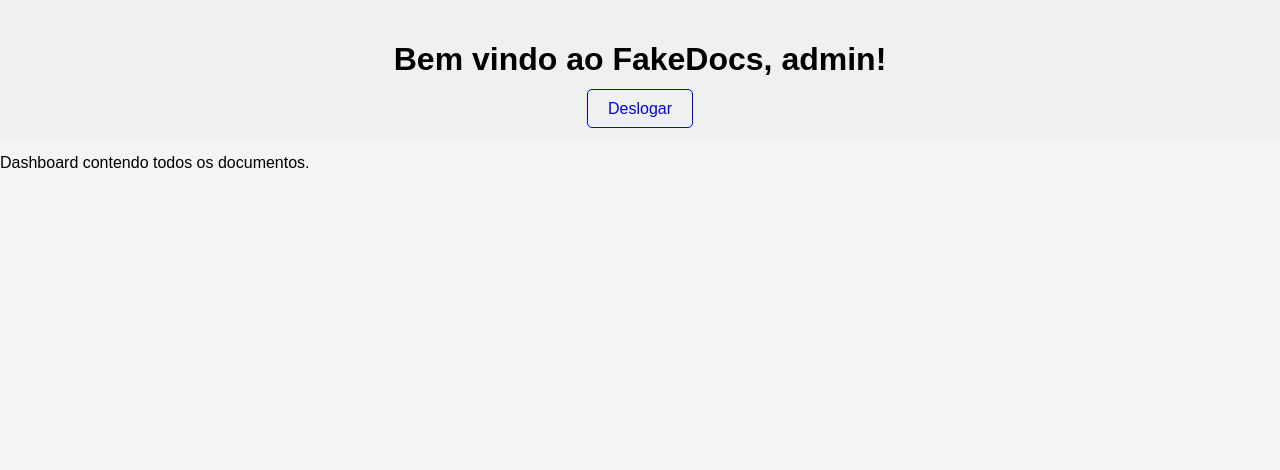
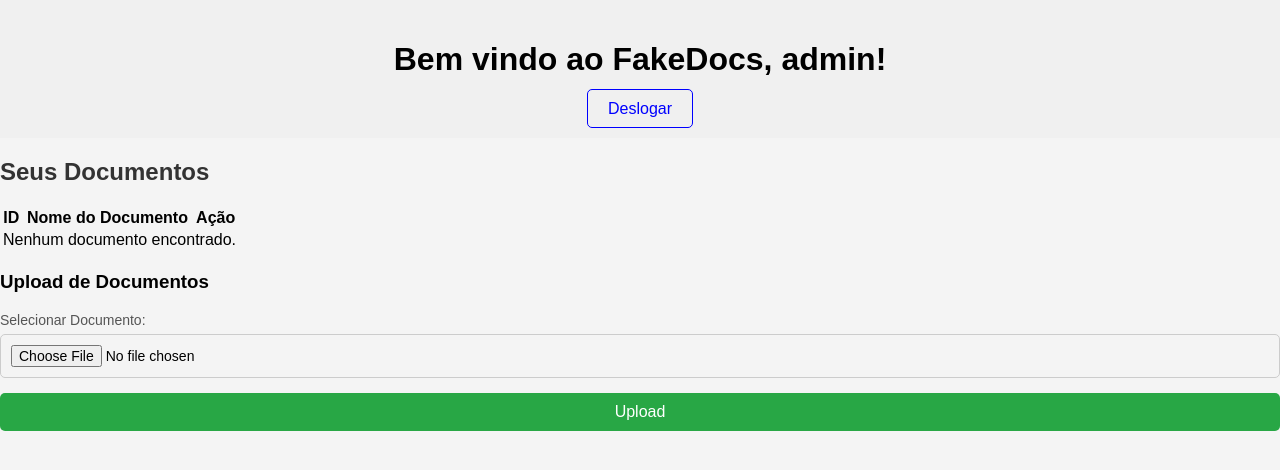
Before and after one commit to Dreyyyyy/fake-docs, a PHP site: page / in a window 1280 px wide. Shown: the top 470 px of the page. Run offline with PHP 8.4, Linux system fonts and the light colour scheme; a user stored in the database is signed in.

Commit message:
added the upload functionality

```diff
--- a/index.php
+++ b/index.php
@@ -5,6 +5,20 @@ session_start();
 if (!isset($_SESSION['username'])) {
     header("Location: login.php");
     exit();
+}
+
+// Define the directory to store uploaded files
+$uploadDir = 'uploads/';
+$documents = [];
+
+// Scan the uploads directory for .txt files
+if (is_dir($uploadDir)) {
+    $files = scandir($uploadDir);
+    foreach ($files as $file) {
+        if (pathinfo($file, PATHINFO_EXTENSION) === 'txt') {
+            $documents[] = $file;
+        }
+    }
 }
 ?>
 
@@ -27,8 +41,42 @@ if (!isset($_SESSION['username'])) {
         </nav>
     </header>
     <main>
-        <p>Dashboard contendo todos os documentos.</p>
-        <!-- Here you can list all the user’s documents -->
+        <h2>Seus Documentos</h2>
+        <table>
+            <thead>
+                <tr>
+                    <th>ID</th>
+                    <th>Nome do Documento</th>
+                    <th>Ação</th>
+                </tr>
+            </thead>
+            <tbody>
+                <?php if (empty($documents)): ?>
+                    <tr>
+                        <td colspan="3">Nenhum documento encontrado.</td>
+                    </tr>
+                <?php else: ?>
+                    <?php foreach ($documents as $index => $document): ?>
+                        <tr>
+                            <td><?php echo $index + 1; ?></td>
+                            <td><?php echo htmlspecialchars($document); ?></td>
+                            <td>
+                                <a href="<?php echo htmlspecialchars($uploadDir . $document); ?>" target="_blank">Visualizar</a>
+                            </td>
+                        </tr>
+                    <?php endforeach; ?>
+                <?php endif; ?>
+            </tbody>
+        </table>
+
+        <h3>Upload de Documentos</h3>
+        <form action="upload.php" method="post" enctype="multipart/form-data">
+            <div class="input-group">
+                <label for="document">Selecionar Documento:</label>
+                <input type="file" id="document" name="document" accept=".txt" required>
+            </div>
+            <button type="submit">Upload</button>
+        </form>
     </main>
 </body>
 
--- a/styles.css
+++ b/styles.css
@@ -51,7 +51,7 @@ label {
     color: #555;
 }
 
-input[type="text"], input[type="password"] {
+input[type="text"], input[type="password"], input[type="file"] {
     width: 100%;
     padding: 10px;
     margin-top: 5px;
@@ -59,6 +59,22 @@ input[type="text"], input[type="password"] {
     border-radius: 5px;
     box-sizing: border-box;
     font-size: 14px;
+}
+
+/* Styles for upload section */
+.upload-container {
+    background-color: #fff;
+    padding: 30px;
+    border-radius: 10px;
+    box-shadow: 0 4px 8px rgba(0, 0, 0, 0.1);
+    width: 400px;
+    margin: 20px auto; /* Center the upload box */
+}
+
+.upload-header {
+    text-align: center;
+    margin-bottom: 20px;
+    color: #333;
 }
 
 button[type="submit"] {
@@ -80,3 +96,10 @@ button[type="submit"]:hover {
     color: red;
     margin-top: 10px;
 }
+
+/* Additional styles for error message on upload */
+.upload-error {
+    color: red;
+    margin-top: 10px;
+    text-align: center;
+}
```
Also changed, not shown: upload.php (added, +28 -0 lines).
